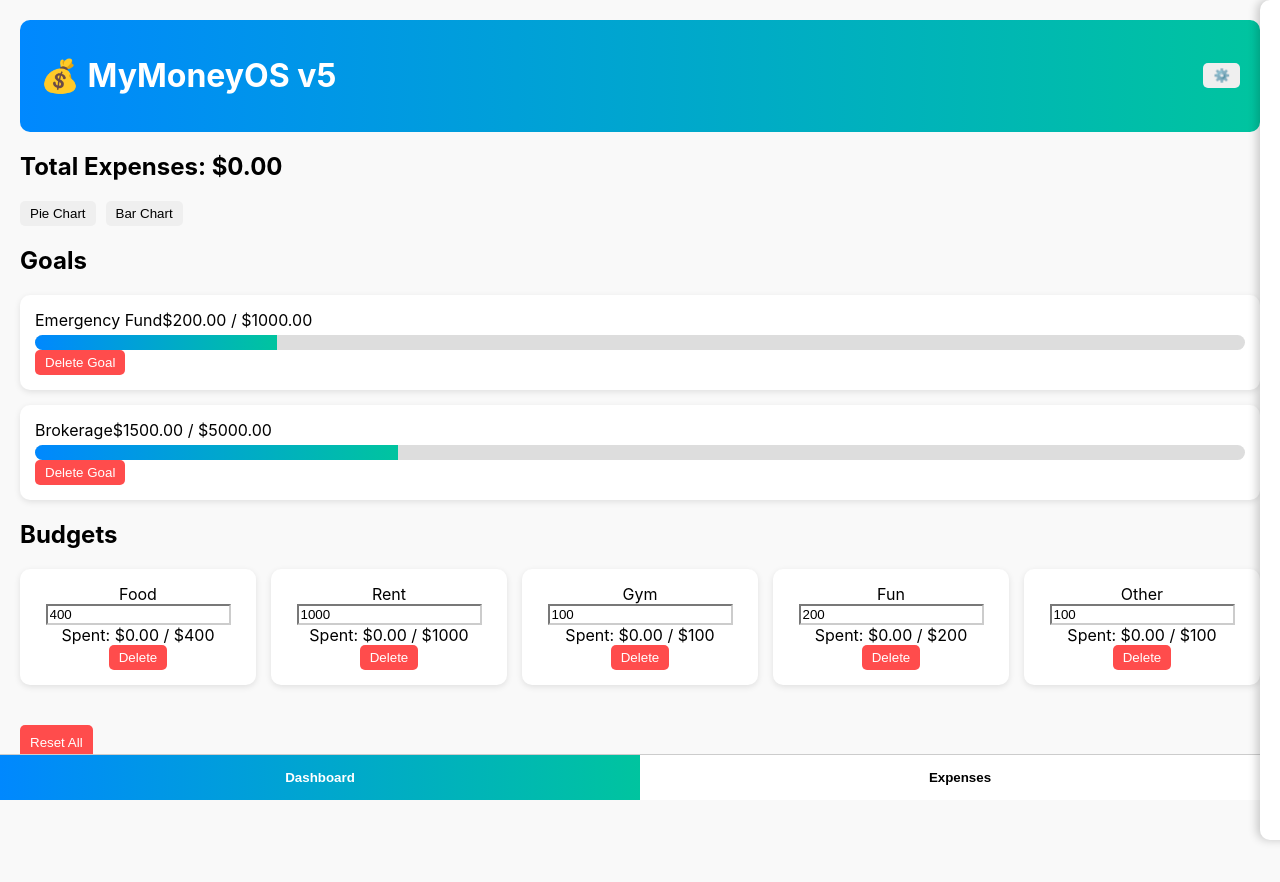
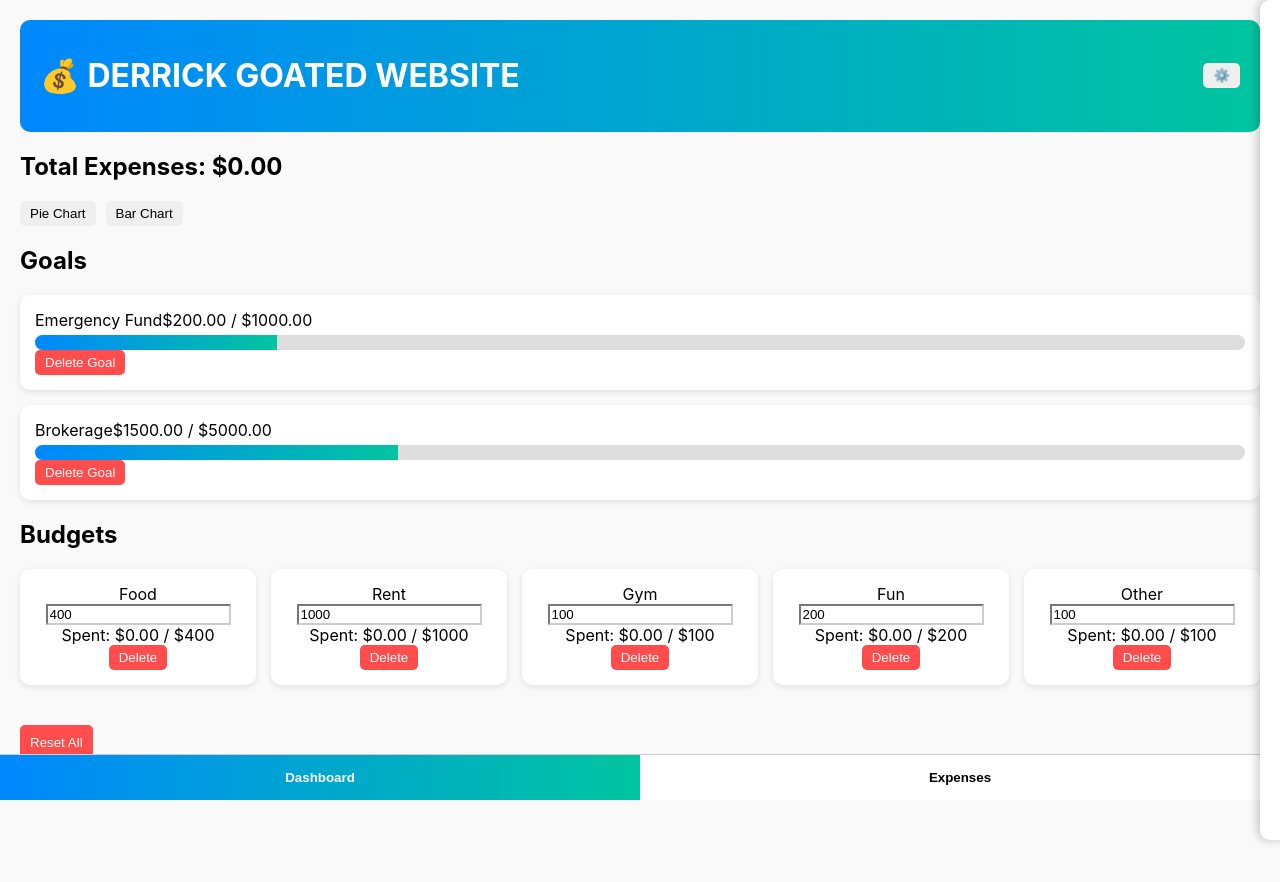
Before and after one commit to dniu2/mymoney, a React (Create React App) app: page / in a window 1280 px wide. Shown: the top 882 px of the page. Built offline with nearby package versions, Linux system fonts and the light colour scheme.

Commit message:
Update App.js

```diff
--- a/src/App.js
+++ b/src/App.js
@@ -210,7 +210,7 @@ function App() {
     <div className={`app-container ${theme}`}>
       {/* Header */}
       <header>
-        <h1>💰 MyMoneyOS v5</h1>
+        <h1>💰 DERRICK GOATED WEBSITE</h1>
         <button className="settings-button" onClick={() => setSettingsOpen(true)}>⚙️</button>
       </header>
 
```
